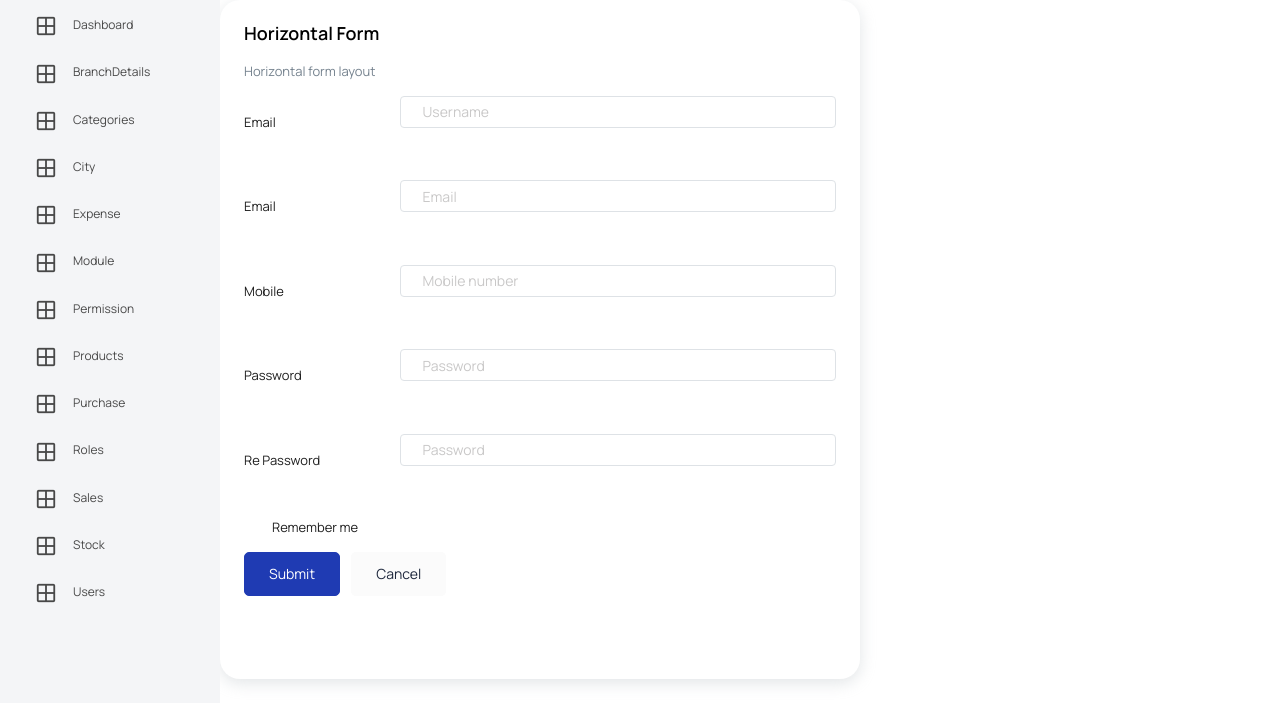
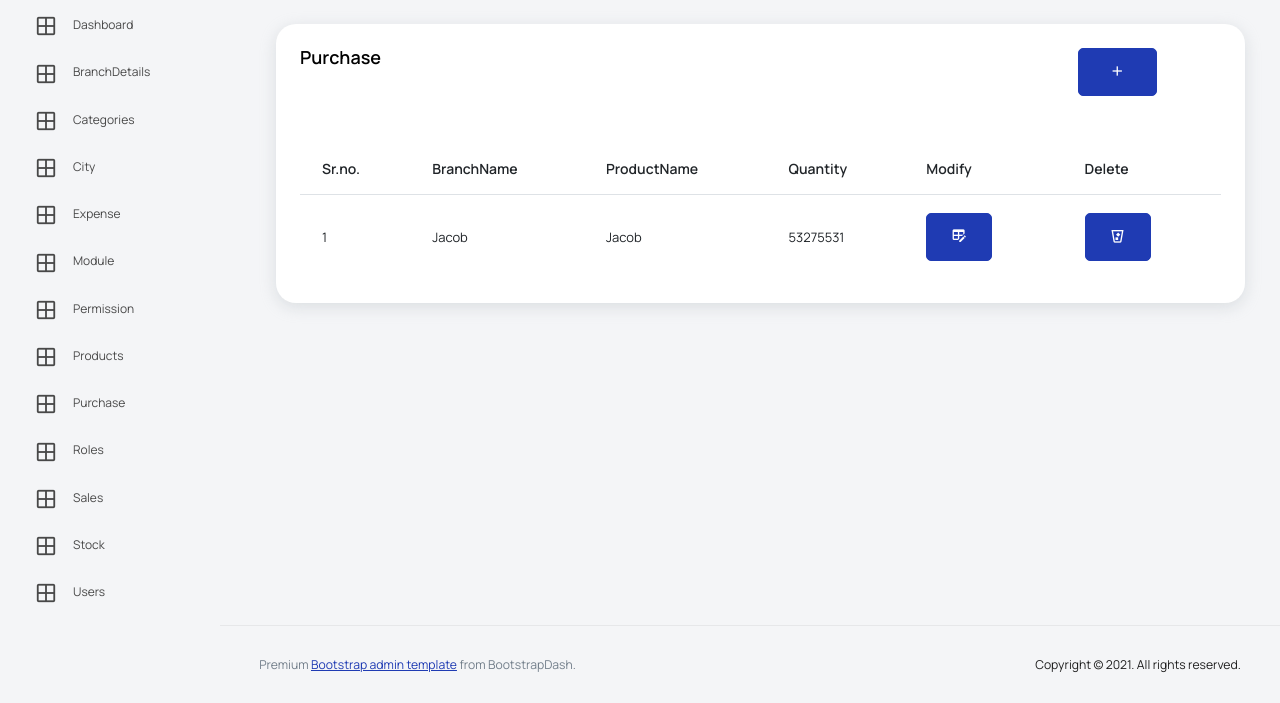
Before and after one commit to Mandaviya-Chirag/CupCrafty, a PHP site: page /pages/purchase/index.php in a window 1280 px wide. Shown: the part 97-800 px from the top of the page. Run offline with PHP 8.4, Linux system fonts and the light colour scheme; some libraries are stand-ins or nearby versions.

Commit message:
purchase  page complete

```diff
--- a/pages/purchase/index.php
+++ b/pages/purchase/index.php
@@ -3,59 +3,56 @@ require '../../includes/init.php';
 include pathOf('includes/header.php');
 include pathOf('includes/sidebar.php');
 ?>
-
-<div class="col-md-6 grid-margin stretch-card">
+<div class="main-panel">
+  <div class="content-wrapper">
+    <div class="row">
+      <div class="col-12 grid-margin stretch-card">
         <div class="card">
           <div class="card-body">
-                  <h4 class="card-title">Horizontal Form</h4>
-                  <p class="card-description">
-                    Horizontal form layout
-                  </p>
-                  <form class="forms-sample">
-                    <div class="form-group row">
-                      <label for="exampleInputUsername2" class="col-sm-3 col-form-label">Email</label>
-                      <div class="col-sm-9">
-                        <input type="text" class="form-control" id="exampleInputUsername2" placeholder="Username">
+              <div class="row justiyfy-content-between">
+              <h4 class="card-title col-10">Purchase</h4>
+              <div class="btn btn-primary col-1 mb-5">
+                <i class="mdi mdi-plus"></i>
               </div>
             </div>
-                    <div class="form-group row">
-                      <label for="exampleInputEmail2" class="col-sm-3 col-form-label">Email</label>
-                      <div class="col-sm-9">
-                        <input type="email" class="form-control" id="exampleInputEmail2" placeholder="Email">
+            <div class="table-responsive">
+              <table class="table">
+                <thead>
+                  <tr>
+                    <th>Sr.no.</th>
+                    <th>BranchName</th>
+                    <th>ProductName</th>
+                    <th>Quantity</th>
+                    <th>Modify</th>
+                    <th>Delete</th>
+                  </tr>
+                </thead>
+                <tbody>
+                  <tr>
+                    <td>1</td>
+                    <td>Jacob</td>
+                    <td>Jacob</td>
+                    <td>53275531</td>
+                    <td>
+                        <div class="btn btn-primary me-2">
+                        <i class="mdi mdi-table-edit"></i>
                         </div>
+                        </td>
+                        <td><div class="btn btn-primary me-2">
+                        <i class="mdi mdi-delete-variant"></i>
                         </div>
-                    <div class="form-group row">
-                      <label for="exampleInputMobile" class="col-sm-3 col-form-label">Mobile</label>
-                      <div class="col-sm-9">
-                        <input type="text" class="form-control" id="exampleInputMobile" placeholder="Mobile number">
-                      </div>
-                    </div>
-                    <div class="form-group row">
-                      <label for="exampleInputPassword2" class="col-sm-3 col-form-label">Password</label>
-                      <div class="col-sm-9">
-                        <input type="password" class="form-control" id="exampleInputPassword2" placeholder="Password">
-                      </div>
-                    </div>
-                    <div class="form-group row">
-                      <label for="exampleInputConfirmPassword2" class="col-sm-3 col-form-label">Re Password</label>
-                      <div class="col-sm-9">
-                        <input type="password" class="form-control" id="exampleInputConfirmPassword2" placeholder="Password">
-                      </div>
-                    </div>
-                    <div class="form-check form-check-flat form-check-primary">
-                      <label class="form-check-label">
-                        <input type="checkbox" class="form-check-input">
-                        Remember me
-                      </label>
-                    </div>
-                    <button type="submit" class="btn btn-primary me-2">Submit</button>
-                    <button class="btn btn-light">Cancel</button>
-                  </form>
+                    </td>
+                  </tr>
+                </tbody>
+              </table>
             </div>
           </div>
         </div>
-<!-- <?php
+      </div>
+    </div>
+  </div>
+  <?php
   include pathOf('/includes/footer.php');
   include pathOf('/includes/script.php');
   include pathOf('/includes/pageEnd.php');
-?> -->
+  ?>
```
Also changed, not shown: pages/purchase/add.php (+20 -27 lines), pages/purchase/update.php (+17 -39 lines). Lines whose indentation alone changed are shown as unchanged.
